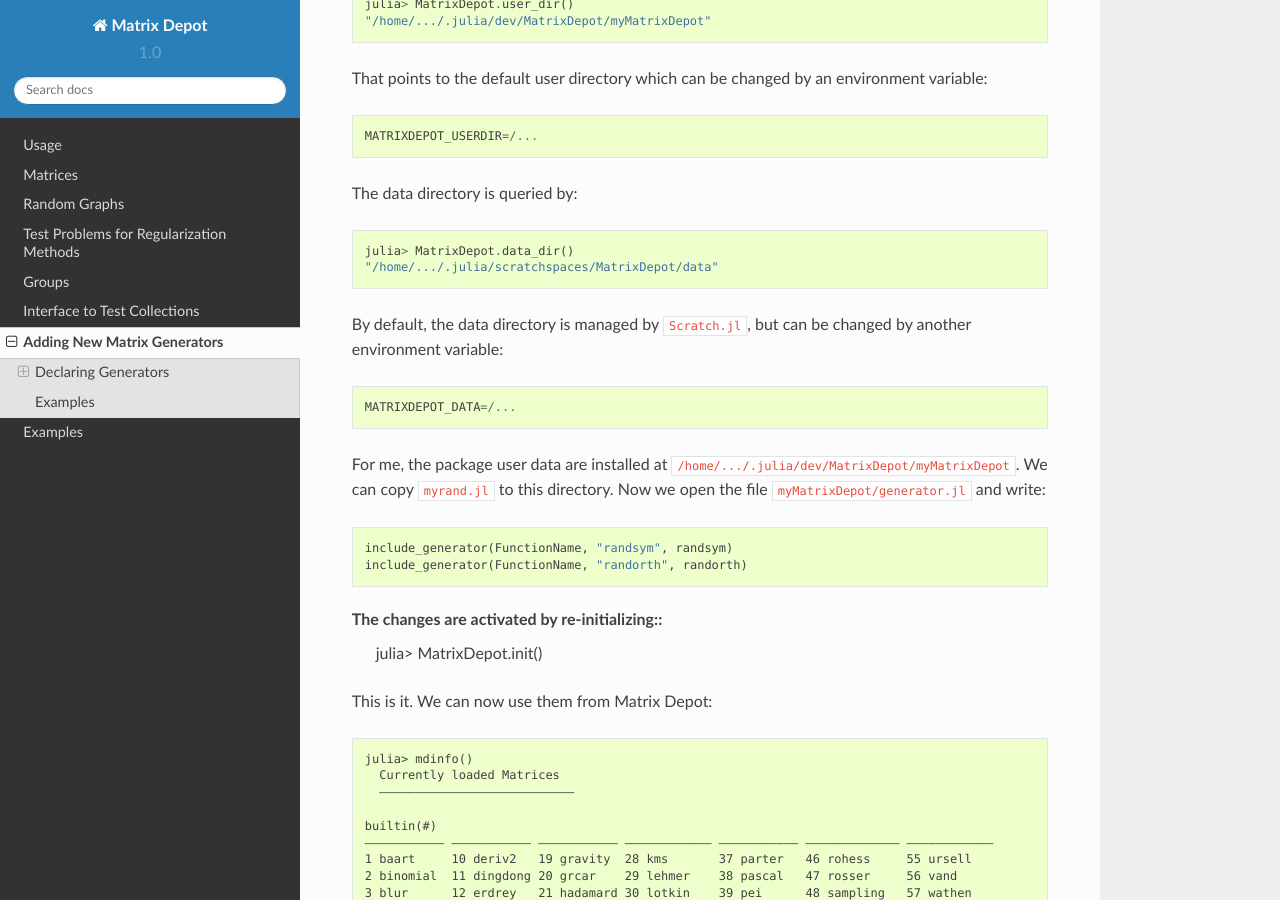
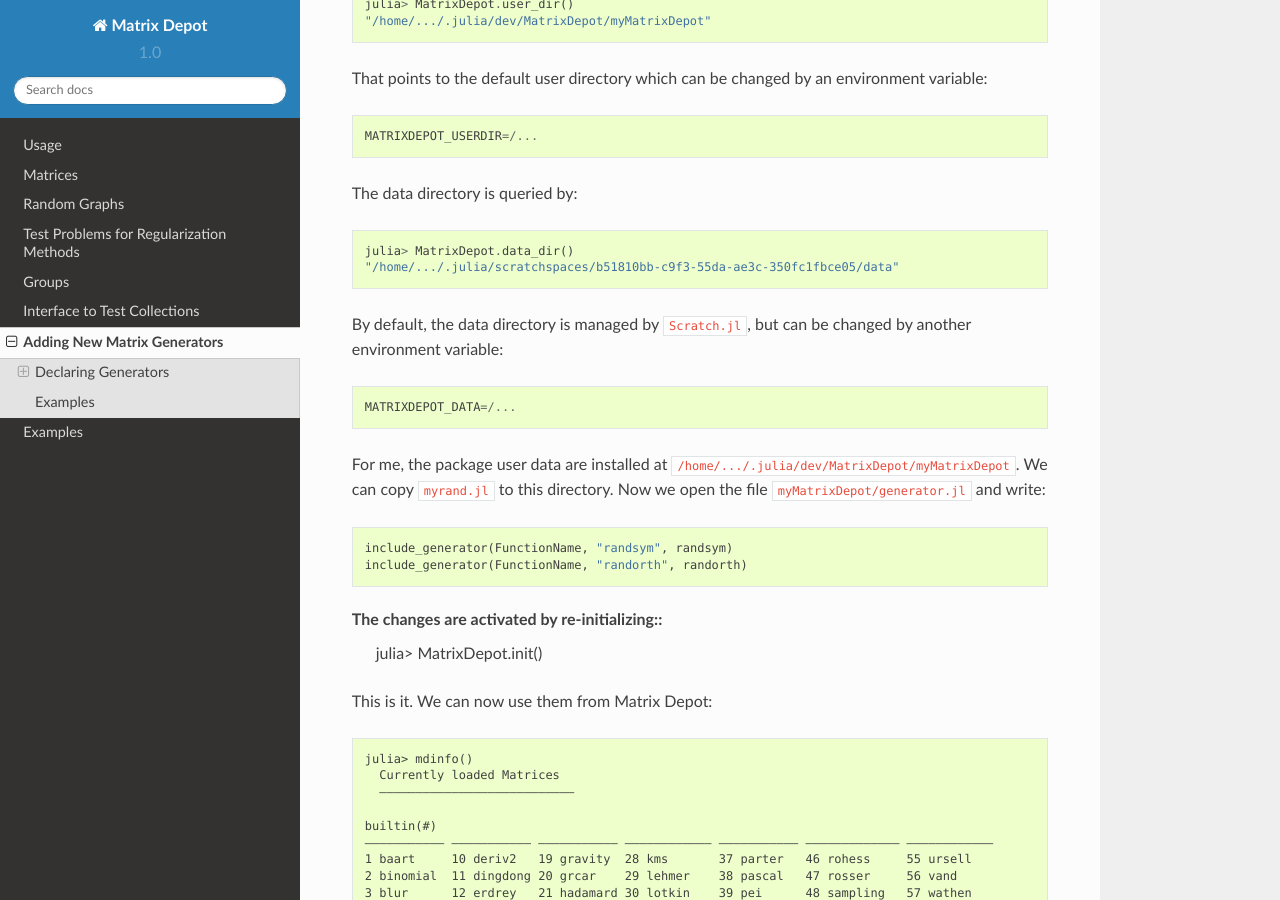
Before and after one commit to JuliaLinearAlgebra/MatrixDepot.jl, a Sphinx documentation site: the page built from doc/user.rst, in a window 1280 px wide and 900 px high, scrolled down 1324 px. Built offline with Sphinx 7.4.7 and the Read the Docs theme 2.0.0, drawn with Linux system fonts in a browser that asks for light colours.

Commit message:
switch to MatrixDepot UUID

```diff
--- a/doc/user.rst
+++ b/doc/user.rst
@@ -78,7 +78,7 @@
 The data directory is queried by::
 
     julia> MatrixDepot.data_dir()
-    "/home/.../.julia/scratchspaces/MatrixDepot/data"
+    "/home/.../.julia/scratchspaces/b51810bb-c9f3-55da-ae3c-350fc1fbce05/data"
 
 By default, the data directory is managed by ``Scratch.jl``, but can be changed by another environment variable::
 
```
